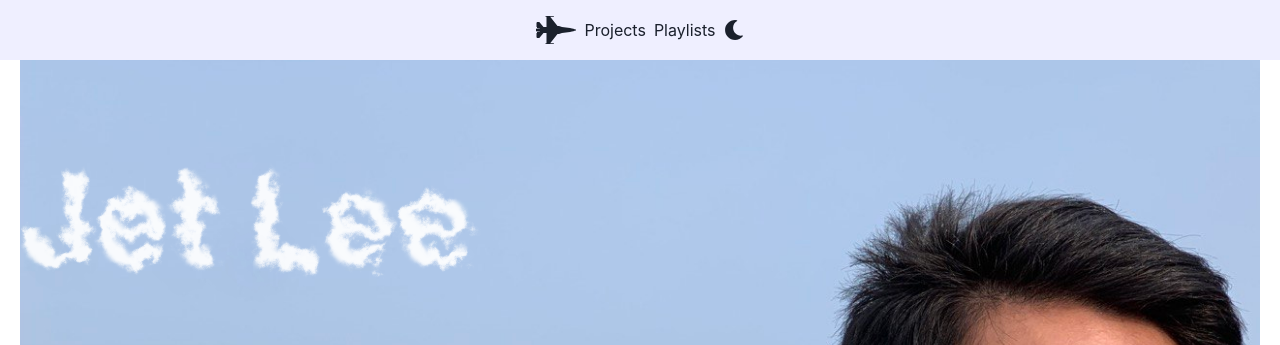
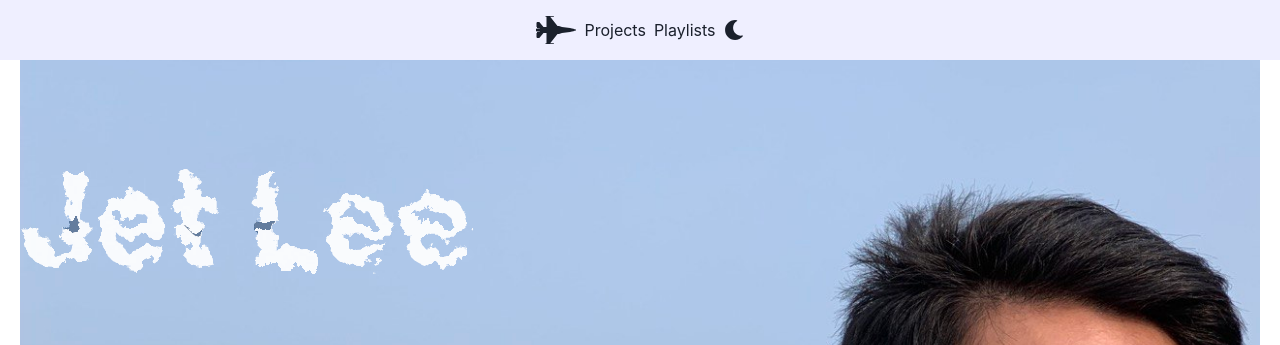
Before and after one commit to dotcomstar/jetrlee, a React (Vite) app: page / in a window 1280 px wide. Shown: the top 345 px of the page. Built offline with nearby package versions, Linux system fonts and the light colour scheme.

Commit message:
Continue improving shadows on clouds

```diff
--- a/src/components/CloudText2.tsx
+++ b/src/components/CloudText2.tsx
@@ -2,6 +2,8 @@ import { Box, Center, Text } from "@chakra-ui/react";
 import jetPlanefield from "../assets/jet-planefield.jpg";
 
 const CloudText2 = () => {
+  const gaussianStdDev = 0;
+  const displacementScale = "30";
   return (
     <Box
       minHeight="800px"
@@ -44,31 +46,43 @@ const CloudText2 = () => {
               numOctaves="6"
               result="noise2"
             />
-            <feGaussianBlur in="SourceGraphic" stdDeviation="2" />
+            <feGaussianBlur in="SourceGraphic" stdDeviation={gaussianStdDev} />
             <feDisplacementMap
               in="blur1"
-              scale="30"
+              scale={displacementScale}
               in2="noise1"
               result="cloud1"
             />
-            <feFlood floodColor="rgb(215,215,215)" floodOpacity="0.1" />
+            <feFlood floodColor="rgb(215,215,215)" floodOpacity="0.3" />
             <feComposite operator="in" in2="SourceGraphic" />
-            <feOffset dx="-10" dy="-3" />
+            <feOffset dx="-2" dy="0" />
             <feMorphology radius="20" />
-            <feGaussianBlur stdDeviation="20" />
-            <feDisplacementMap scale="30" in2="noise1" result="cloud2" />
-            <feFlood floodColor="rgb(66,105,146)" floodOpacity="0.2" />
+            <feGaussianBlur stdDeviation={gaussianStdDev} />
+            <feDisplacementMap
+              scale={displacementScale}
+              in2="noise1"
+              result="cloud2"
+            />
+            <feFlood floodColor="rgb(66,105,146)" floodOpacity="1" />
             <feComposite operator="in" in2="SourceGraphic" />
-            <feOffset dx="-10" dy="40" />
+            <feOffset dx="-1" dy="6" />
             <feMorphology radius="0 40" />
-            <feGaussianBlur stdDeviation="20" />
-            <feDisplacementMap scale="30" in2="noise2" result="cloud3" />
-            <feFlood floodColor="rgb(0,0,0)" floodOpacity="0.4" />
+            <feGaussianBlur stdDeviation={gaussianStdDev} />
+            <feDisplacementMap
+              scale={displacementScale}
+              in2="noise2"
+              result="cloud3"
+            />
+            <feFlood floodColor="rgb(0,0,0)" floodOpacity="1" />
             <feComposite operator="in" in2="SourceGraphic" />
-            <feOffset dx="20" dy="60" />
+            <feOffset dx="3" dy="13" />
             <feMorphology radius="0 65" />
-            <feGaussianBlur stdDeviation="20" />
-            <feDisplacementMap scale="50" in2="noise2" result="cloud4" />
+            <feGaussianBlur stdDeviation={gaussianStdDev} />
+            <feDisplacementMap
+              scale={displacementScale}
+              in2="noise2"
+              result="cloud4"
+            />
             <feMerge>
               <feMergeNode in="cloud1" id="feMergeNode954" />
               <feMergeNode in="cloud2" id="feMergeNode956" />
```
